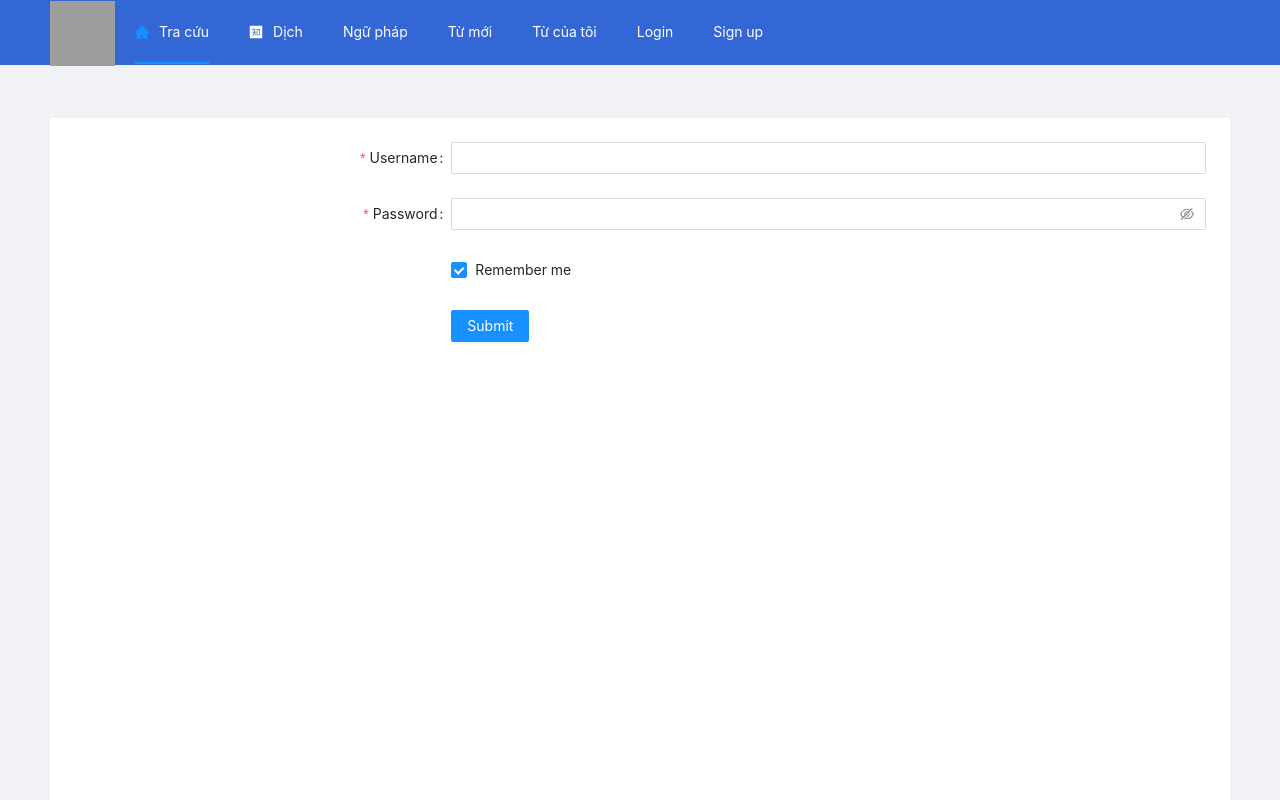
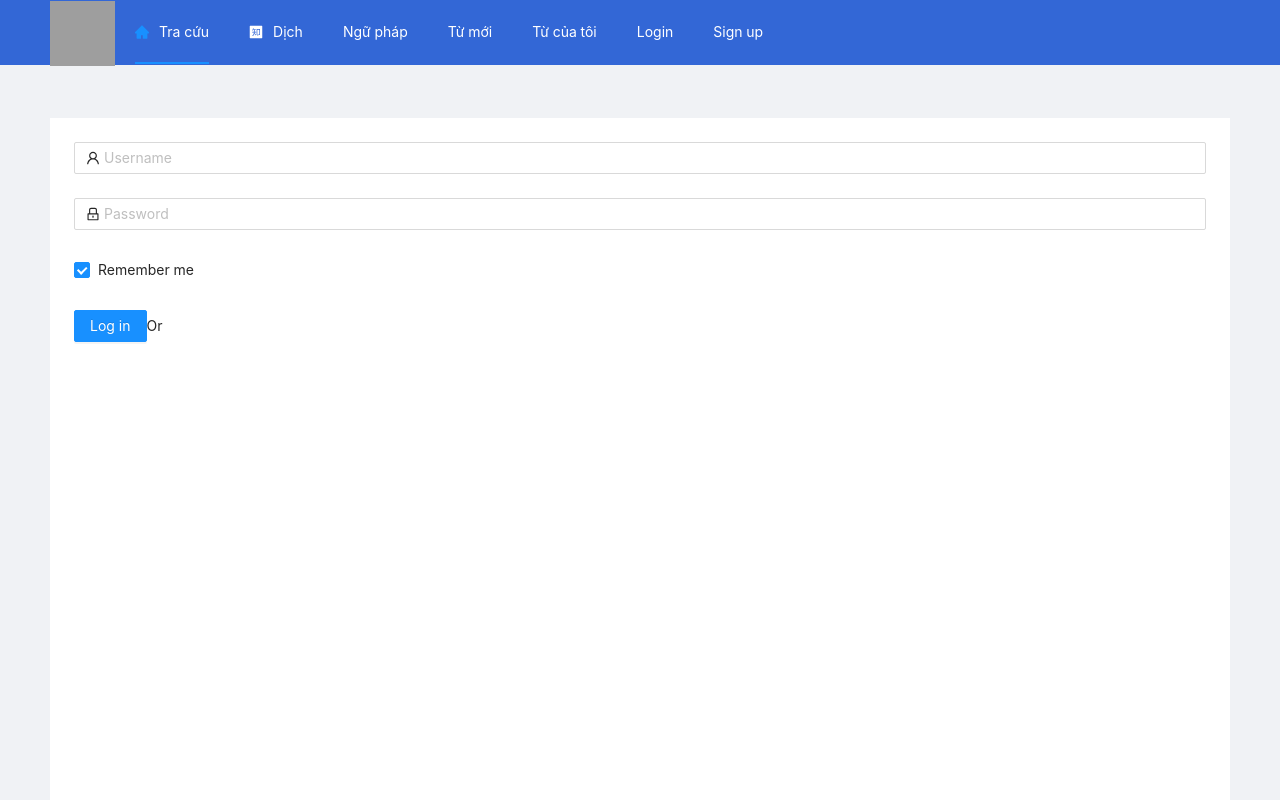
Before and after one commit to tranhoanglonghai2k/Project-Web-Frontend, a React (Create React App) app in the folder frontend/: page /login in a window 1280 px wide. Shown: the top 800 px of the page. Built offline with nearby package versions, Linux system fonts and the light colour scheme; grey boxes are pictures that could not be loaded.

Commit message:
Login page

```diff
--- /dev/null
+++ b/frontend/src/components/LoginForm/LoginForm.js
@@ -0,0 +1,69 @@
+import React from "react";
+import { Link } from "react-router-dom";
+import { Form, Input, Button, Checkbox } from "antd";
+import { UserOutlined, LockOutlined } from "@ant-design/icons";
+
+const LoginForm = () => {
+  const onFinish = (values) => {
+    console.log("Received values of form: ", values);
+  };
+
+  return (
+    <Form
+      name="normal_login"
+      className="login-form"
+      initialValues={{
+        remember: true,
+      }}
+      onFinish={onFinish}
+    >
+      <Form.Item
+        name="username"
+        rules={[
+          {
+            required: true,
+            message: "Please input your Username!",
+          },
+        ]}
+      >
+        <Input
+          prefix={<UserOutlined className="site-form-item-icon" />}
+          placeholder="Username"
+        />
+      </Form.Item>
+      <Form.Item
+        name="password"
+        rules={[
+          {
+            required: true,
+            message: "Please input your Password!",
+          },
+        ]}
+      >
+        <Input
+          prefix={<LockOutlined className="site-form-item-icon" />}
+          type="password"
+          placeholder="Password"
+        />
+      </Form.Item>
+      <Form.Item>
+        <Form.Item name="remember" valuePropName="checked" noStyle>
+          <Checkbox>Remember me</Checkbox>
+        </Form.Item>
+
+        <a className="login-form-forgot" href="">
+          Forgot password
+        </a>
+      </Form.Item>
+
+      <Form.Item>
+        <Button type="primary" htmlType="submit" className="login-form-button">
+          Log in
+        </Button>
+        Or <Link to="/signup">register now!</Link>
+      </Form.Item>
+    </Form>
+  );
+};
+
+export default LoginForm;
--- a/frontend/src/pages/Login/Login.js
+++ b/frontend/src/pages/Login/Login.js
@@ -1,15 +1,9 @@
 import React from "react";
-import { Layout, Form, Input, Button, Checkbox } from "antd";
+import { Layout } from "antd";
+import LoginForm from "../../components/LoginForm/LoginForm";
 
 function Login() {
   const { Content } = Layout;
-  const onFinish = (values: any) => {
-    console.log("Success:", values);
-  };
-
-  const onFinishFailed = (errorInfo: any) => {
-    console.log("Failed:", errorInfo);
-  };
 
   return (
     <Layout>
@@ -21,49 +15,7 @@ function Login() {
           className="site-layout-background"
           style={{ padding: 24, minHeight: 2400, marginTop: 54 }}
         >
-          <Form
-            name="basic"
-            labelCol={{ span: 8 }}
-            wrapperCol={{ span: 16 }}
-            initialValues={{ remember: true }}
-            onFinish={onFinish}
-            onFinishFailed={onFinishFailed}
-            autoComplete="off"
-          >
-            <Form.Item
-              label="Username"
-              name="username"
-              rules={[
-                { required: true, message: "Please input your username!" },
-              ]}
-            >
-              <Input />
-            </Form.Item>
-
-            <Form.Item
-              label="Password"
-              name="password"
-              rules={[
-                { required: true, message: "Please input your password!" },
-              ]}
-            >
-              <Input.Password />
-            </Form.Item>
-
-            <Form.Item
-              name="remember"
-              valuePropName="checked"
-              wrapperCol={{ offset: 8, span: 16 }}
-            >
-              <Checkbox>Remember me</Checkbox>
-            </Form.Item>
-
-            <Form.Item wrapperCol={{ offset: 8, span: 16 }}>
-              <Button type="primary" htmlType="submit">
-                Submit
-              </Button>
-            </Form.Item>
-          </Form>
+          <LoginForm />
         </div>
       </Content>
     </Layout>
```
Also changed, not shown: frontend/src/components/LoginForm/LoginForm.css (added).
